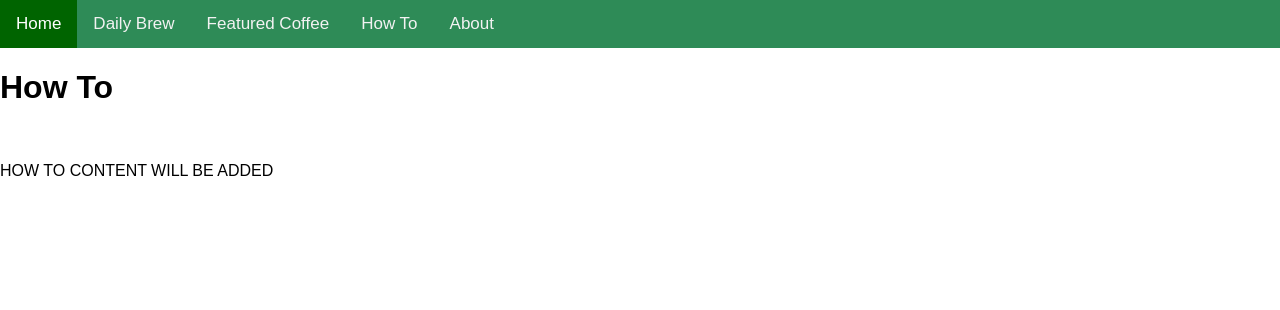
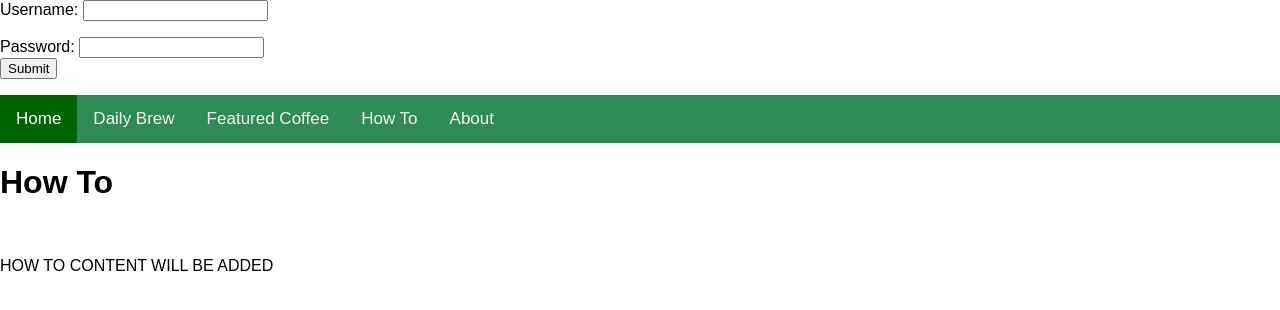
Before and after one commit to GiangoFett/GiangoFett.github.io, a plain HTML site: page howto.html in a window 1280 px wide. Drawn offline with Linux system fonts and the light colour scheme.

Commit message:
Update howto.html
Added password function

```diff
--- a/howto.html
+++ b/howto.html
@@ -46,7 +46,16 @@ body {
 	<head>
 			<title>How To</title>
 		</head>
-	</div>
+</div>
+
+<!-- Password -->
+
+<div id="signIn">
+	<form action="">
+	  	Username: <input type="text" name="Username"><p>
+	  	Password: <input type="text" name="Password"><br>
+  	<input type="submit">
+</div>
 
 
 
```
